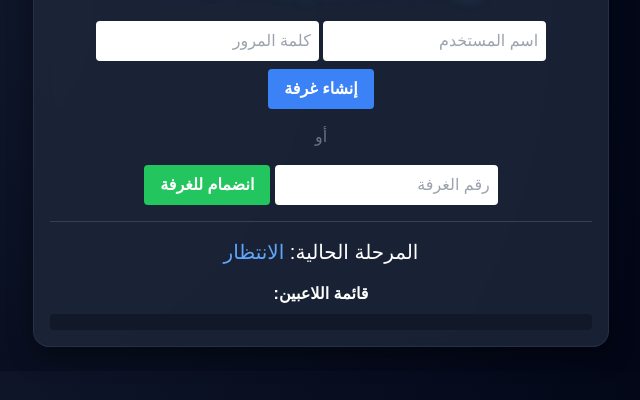
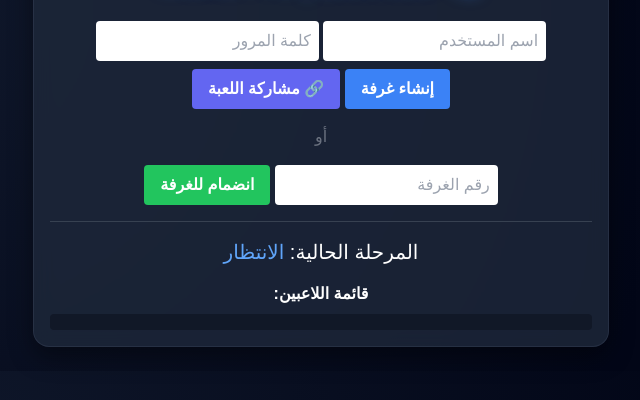
Before and after one commit to brahimlakhdar1010-glitch/mafiagame, a website: page index.html in a window 1280 px wide. Shown: the part 80-480 px from the top of the page, without its empty margins (319-959 px from the left). Drawn offline with nearby package versions, Linux system fonts and the light colour scheme; no server answers.

Commit message:
Update index.html

```diff
--- a/index.html
+++ b/index.html
@@ -193,15 +193,26 @@ h1 {
 </h1>
     <div id="timer-display" class="hidden text-3xl md:text-4xl font-mono text-red-500 mb-4 bg-black p-2 rounded shadow-lg border-2 border-red-900">00:00</div>
     <div id="news-bar" class="bg-blue-900 p-2 my-2 rounded hidden italic text-sm md:text-base"></div>
-
 <div id="setup-area" class="space-y-2">
     <input id="username" class="w-full md:w-auto p-2 text-black text-right rounded" placeholder="اسم المستخدم" />
     <input id="password" class="w-full md:w-auto p-2 text-black text-right rounded" placeholder="كلمة المرور" />
     <br>
-        <button onclick="createRoom()" class="bg-blue-500 w-full md:w-auto px-4 py-2 rounded font-bold">إنشاء غرفة</button>
+
+    <button onclick="createRoom()" class="bg-blue-500 w-full md:w-auto px-4 py-2 rounded font-bold">
+        إنشاء غرفة
+    </button>
+
+    <!-- ✅ هنا تضيف زر المشاركة -->
+    <button onclick="shareGame()" class="bg-indigo-500 w-full md:w-auto px-4 py-2 rounded font-bold">
+        🔗 مشاركة اللعبة
+    </button>
+
     <div class="py-2 text-gray-500">أو</div>
+
     <input id="roomId" class="w-full md:w-auto p-2 text-black text-right rounded" placeholder="رقم الغرفة" />
-        <button onclick="joinRoom()" class="bg-green-500 w-full md:w-auto px-4 py-2 rounded font-bold">انضمام للغرفة</button>
+    <button onclick="joinRoom()" class="bg-green-500 w-full md:w-auto px-4 py-2 rounded font-bold">
+        انضمام للغرفة
+    </button>
 </div>
 
     <hr class="my-4 border-gray-700">
```
Lines whose indentation alone changed are shown as unchanged.
